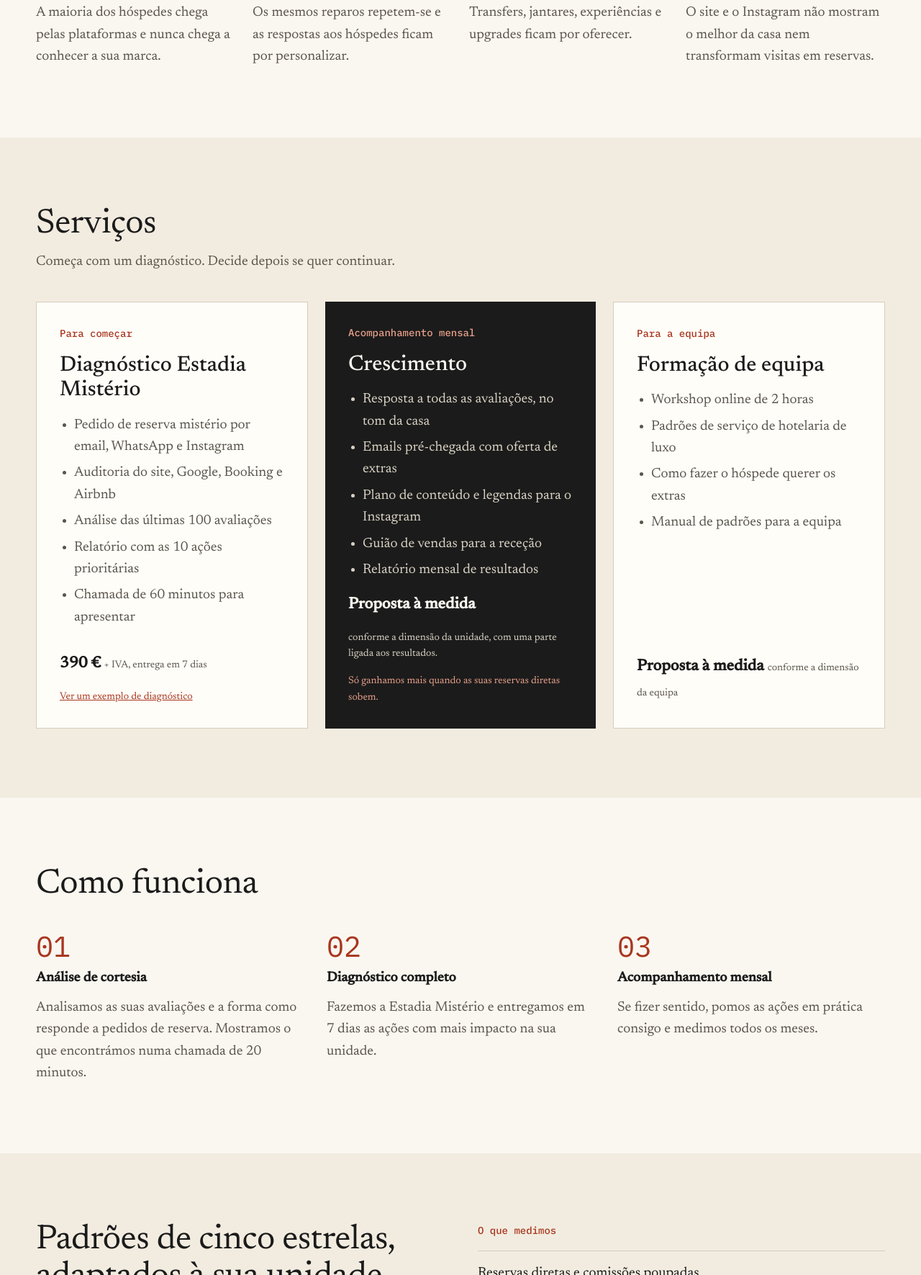
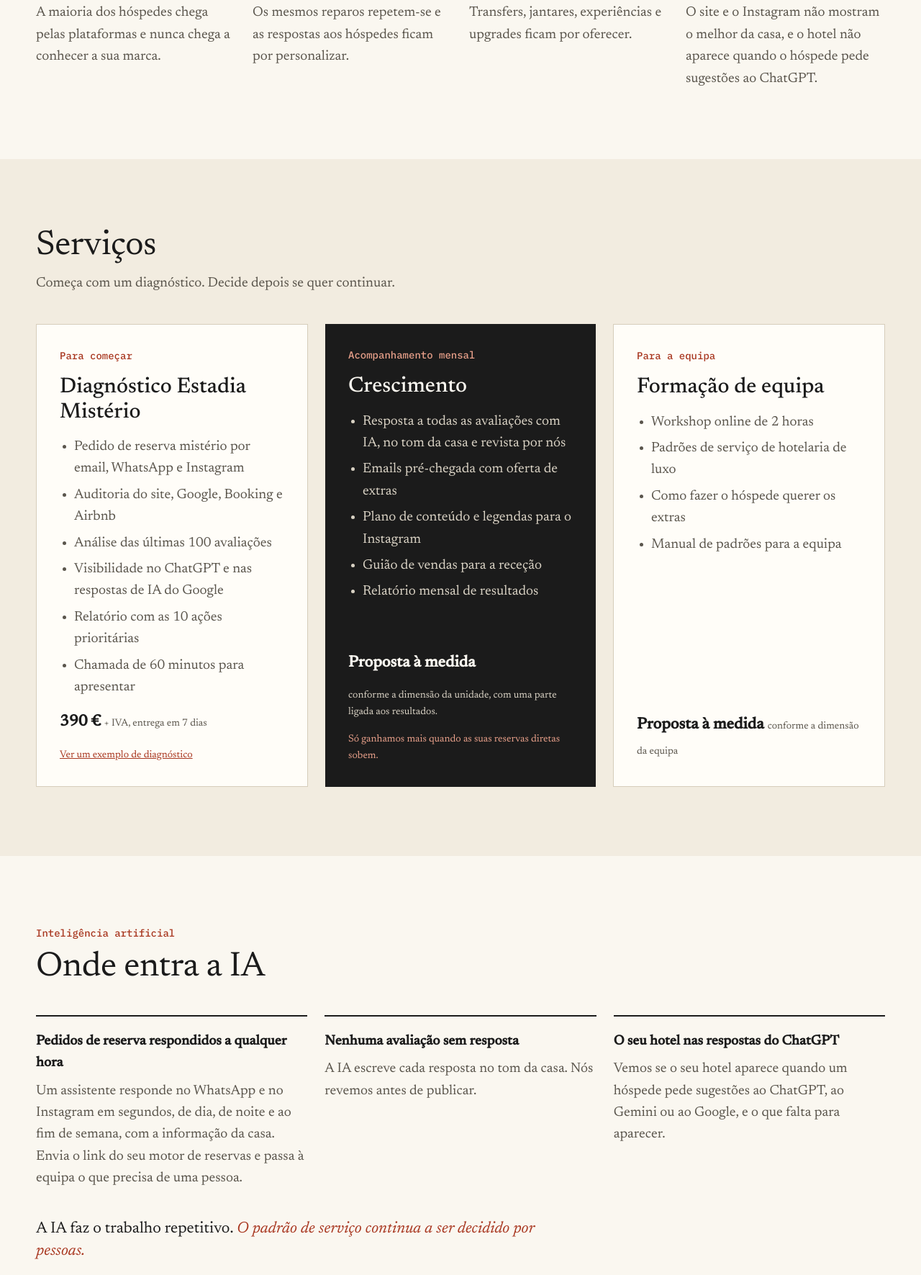
Before and after one commit to manuel2001lopes/fifthstarhospitality-site, a plain HTML site: page index.html in a window 1280 px wide. Shown: the part 1029-2800 px from the top of the page at 72% size. Drawn offline with Linux system fonts and the light colour scheme.

Commit message:
IA no site: secção "Onde entra a IA", frase de posicionamento no herói, verificação no ChatGPT no diagnóstico, respostas a avaliações com IA no Crescimento; llms.txt alinhado
Co-Authored-By: Claude Opus 5.5 <noreply@anthropic.com>
Claude-Session: https://claude.ai/code/session_01VWd8LDZzgP3CuPhnx3wzd4

```diff
--- a/index.html
+++ b/index.html
@@ -4,7 +4,7 @@
 <meta charset="utf-8">
 <meta name="viewport" content="width=device-width, initial-scale=1">
 <title>Fifth Star Hospitality | Consultoria de serviço e vendas para hotéis</title>
-<meta name="description" content="Consultoria de serviço e vendas para hotéis e alojamentos independentes. Mais reservas diretas, menos comissões e mais receita por hóspede, com padrões de hotelaria de luxo.">
+<meta name="description" content="Consultoria de serviço e vendas para hotéis e alojamentos independentes. Mais reservas diretas, menos comissões e mais receita por hóspede, com IA e padrões de hotelaria de luxo.">
 <link rel="canonical" href="https://fifthstarhospitality.com/">
 <link rel="icon" type="image/png" href="favicon.png">
 <meta property="og:type" content="website">
@@ -33,19 +33,19 @@
   "email": "fifthstarhospitality@gmail.com",
   "inLanguage": "pt-PT",
   "areaServed": { "@type": "Country", "name": "Portugal" },
-  "knowsAbout": ["reservas diretas", "gestão de avaliações", "cliente mistério", "padrões de serviço de hotelaria de luxo", "venda de extras", "alojamento local", "hotéis boutique"],
+  "knowsAbout": ["reservas diretas", "gestão de avaliações", "cliente mistério", "padrões de serviço de hotelaria de luxo", "venda de extras", "alojamento local", "hotéis boutique", "inteligência artificial para hotéis", "visibilidade em assistentes de IA"],
   "hasOfferCatalog": {
     "@type": "OfferCatalog",
     "name": "Serviços",
     "itemListElement": [
       {
         "@type": "Offer",
-        "itemOffered": { "@type": "Service", "name": "Diagnóstico Estadia Mistério", "description": "Pedido de reserva mistério por email, WhatsApp e Instagram, auditoria do site, Google, Booking e Airbnb, análise das últimas 100 avaliações, relatório com as 10 ações prioritárias e chamada de 60 minutos. Entrega em 7 dias." },
+        "itemOffered": { "@type": "Service", "name": "Diagnóstico Estadia Mistério", "description": "Pedido de reserva mistério por email, WhatsApp e Instagram, auditoria do site, Google, Booking e Airbnb, análise das últimas 100 avaliações, verificação da visibilidade no ChatGPT e nas respostas de IA do Google, relatório com as 10 ações prioritárias e chamada de 60 minutos. Entrega em 7 dias." },
         "priceSpecification": { "@type": "PriceSpecification", "price": 390, "priceCurrency": "EUR", "valueAddedTaxIncluded": false }
       },
       {
         "@type": "Offer",
-        "itemOffered": { "@type": "Service", "name": "Crescimento", "description": "Acompanhamento mensal: resposta a avaliações, emails pré-chegada com oferta de extras, conteúdo para o Instagram, guião de vendas para a receção e relatório mensal." },
+        "itemOffered": { "@type": "Service", "name": "Crescimento", "description": "Acompanhamento mensal: resposta a avaliações escrita com IA e revista pela equipa, emails pré-chegada com oferta de extras, conteúdo para o Instagram, guião de vendas para a receção e relatório mensal." },
         "priceSpecification": { "@type": "PriceSpecification", "priceCurrency": "EUR", "description": "Proposta à medida, conforme a dimensão da unidade" }
       },
       {
@@ -148,6 +148,7 @@ input:focus,button:focus,a:focus{outline:2px solid #A8361F;outline-offset:2px}
       </a>
       <nav aria-label="Principal" style="font-family: 'IBM Plex Mono', monospace; display: flex; flex-wrap: wrap; align-items: center; gap: 28px; font-size: 15px">
         <a href="#servicos" style="color: #1B1B1B; text-decoration: none">Serviços</a>
+        <a href="#ia" style="color: #1B1B1B; text-decoration: none">IA</a>
         <a href="#como-funciona" style="color: #1B1B1B; text-decoration: none">Como funciona</a>
         <a href="#perguntas" style="color: #1B1B1B; text-decoration: none">Perguntas</a>
         <a href="#contacto" style="font-family: 'IBM Plex Mono', monospace; font-size: 15px; background: #1B1B1B; color: #FAF7F0; text-decoration: none; padding: 12px 20px; border-radius: 0; font-weight: 500">Pedir análise</a>
@@ -160,7 +161,7 @@ input:focus,button:focus,a:focus{outline:2px solid #A8361F;outline-offset:2px}
       <div style="flex: 999 1 520px; min-width: 0; display: flex; flex-direction: column; gap: 28px">
         <p style="margin: 0; font-family: 'IBM Plex Mono', monospace; font-size: 14px; color: #5A554C">Consultoria de serviço e vendas para hotéis e alojamentos independentes</p>
         <h1 style="margin: 0; max-width: 820px; font-family: 'Newsreader', Georgia, serif; font-weight: 400; font-size: clamp(44px, 6vw, 80px); line-height: 1.02; letter-spacing: -0.01em">Cada hóspede pode valer mais. <em style="color: #A8361F">Nós mostramos como.</em></h1>
-        <p style="margin: 0; max-width: 600px; font-size: 21px; color: #1B1B1B">Ajudamos o seu hotel a faturar mais: mais reservas diretas, menos comissões e mais receita por hóspede, com padrões de serviço de hotelaria de luxo.</p>
+        <p style="margin: 0; max-width: 600px; font-size: 21px; color: #1B1B1B">Usamos IA e padrões de hotelaria de luxo para o seu hotel ganhar mais com cada hóspede: mais reservas diretas, menos comissões e mais receita por estadia.</p>
         <div style="display: flex; flex-wrap: wrap; align-items: center; gap: 24px; padding-top: 8px">
           <a href="#contacto" style="font-family: 'IBM Plex Mono', monospace; font-size: 15px; background: #1B1B1B; color: #FAF7F0; text-decoration: none; padding: 16px 28px; font-weight: 500">Pedir análise de cortesia</a>
           <a href="#servicos" style="font-family: 'IBM Plex Mono', monospace; font-size: 15px; color: #A8361F; text-underline-offset: 6px">Ver serviços</a>
@@ -171,6 +172,7 @@ input:focus,button:focus,a:focus{outline:2px solid #A8361F;outline-offset:2px}
         <div style="display: flex; justify-content: space-between; gap: 16px; padding: 12px 0; border-top: 1px dashed #B3AC9E"><span>Reserva mistério</span><span style="text-align: right">email, WhatsApp, Instagram</span></div>
         <div style="display: flex; justify-content: space-between; gap: 16px; padding: 12px 0; border-top: 1px dashed #B3AC9E"><span>Auditoria</span><span style="text-align: right">site, Google, Booking, Airbnb</span></div>
         <div style="display: flex; justify-content: space-between; gap: 16px; padding: 12px 0; border-top: 1px dashed #B3AC9E"><span>Avaliações lidas</span><span style="text-align: right">as últimas 100</span></div>
+        <div style="display: flex; justify-content: space-between; gap: 16px; padding: 12px 0; border-top: 1px dashed #B3AC9E"><span>Respostas de IA</span><span style="text-align: right">ChatGPT, Google</span></div>
         <div style="display: flex; justify-content: space-between; gap: 16px; padding: 12px 0; border-top: 1px dashed #B3AC9E"><span>Ações prioritárias</span><span style="text-align: right">10</span></div>
         <div style="display: flex; justify-content: space-between; gap: 16px; padding: 12px 0; border-top: 1px dashed #B3AC9E"><span>Chamada de apresentação</span><span style="text-align: right">60 min</span></div>
         <div style="display: flex; justify-content: space-between; gap: 16px; padding: 16px 0 0; border-top: 2px solid #1B1B1B; font-weight: 500"><span>Entrega</span><span style="color: #A8361F">7 dias</span></div>
@@ -196,7 +198,7 @@ input:focus,button:focus,a:focus{outline:2px solid #A8361F;outline-offset:2px}
         </div>
         <div style="flex: 1 1 240px; border-top: 2px solid #1B1B1B; padding-top: 20px">
           <h3 style="margin: 0 0 8px; font-size: 18px; font-weight: 600">Uma marca que não se vê</h3>
-          <p style="margin: 0; color: #5A554C">O site e o Instagram não mostram o melhor da casa nem transformam visitas em reservas.</p>
+          <p style="margin: 0; color: #5A554C">O site e o Instagram não mostram o melhor da casa, e o hotel não aparece quando o hóspede pede sugestões ao ChatGPT.</p>
         </div>
       </div>
     </div>
@@ -216,6 +218,7 @@ input:focus,button:focus,a:focus{outline:2px solid #A8361F;outline-offset:2px}
             <li>Pedido de reserva mistério por email, WhatsApp e Instagram</li>
             <li>Auditoria do site, Google, Booking e Airbnb</li>
             <li>Análise das últimas 100 avaliações</li>
+            <li>Visibilidade no ChatGPT e nas respostas de IA do Google</li>
             <li>Relatório com as 10 ações prioritárias</li>
             <li>Chamada de 60 minutos para apresentar</li>
           </ul>
@@ -226,7 +229,7 @@ input:focus,button:focus,a:focus{outline:2px solid #A8361F;outline-offset:2px}
           <p style="margin: 0; font-family: 'IBM Plex Mono', monospace; font-size: 14px; font-weight: 500; color: #E8A08A">Acompanhamento mensal</p>
           <h3 style="margin: 0; font-family: 'Newsreader', Georgia, serif; font-weight: 500; font-size: 30px; line-height: 1.15">Crescimento</h3>
           <ul style="margin: 0; padding-left: 20px; color: #D9D2C4; display: flex; flex-direction: column; gap: 6px">
-            <li>Resposta a todas as avaliações, no tom da casa</li>
+            <li>Resposta a todas as avaliações com IA, no tom da casa e revista por nós</li>
             <li>Emails pré-chegada com oferta de extras</li>
             <li>Plano de conteúdo e legendas para o Instagram</li>
             <li>Guião de vendas para a receção</li>
@@ -248,6 +251,30 @@ input:focus,button:focus,a:focus{outline:2px solid #A8361F;outline-offset:2px}
           <p style="margin: auto 0 0; font-size: 22px; font-weight: 600">Proposta à medida <span style="font-size: 14px; font-weight: 400; color: #5A554C">conforme a dimensão da equipa</span></p>
         </div>
       </div>
+    </div>
+  </section>
+
+  <section id="ia" style="background: #FAF7F0; border-bottom: 1px solid #D6CDBB">
+    <div style="max-width: 1180px; margin: 0 auto; padding: 96px 24px; display: flex; flex-direction: column; gap: 40px">
+      <div style="display: flex; flex-direction: column; gap: 12px">
+        <p style="margin: 0; font-family: 'IBM Plex Mono', monospace; font-size: 14px; font-weight: 500; color: #A8361F">Inteligência artificial</p>
+        <h2 style="margin: 0; font-family: 'Newsreader', Georgia, serif; font-weight: 400; font-size: 48px; line-height: 1.05; letter-spacing: -0.01em">Onde entra a IA</h2>
+      </div>
+      <div style="display: flex; flex-wrap: wrap; gap: 24px">
+        <div style="flex: 1 1 280px; border-top: 2px solid #1B1B1B; padding-top: 20px">
+          <h3 style="margin: 0 0 8px; font-size: 19px; font-weight: 600">Pedidos de reserva respondidos a qualquer hora</h3>
+          <p style="margin: 0; color: #5A554C">Um assistente responde no WhatsApp e no Instagram em segundos, de dia, de noite e ao fim de semana, com a informação da casa. Envia o link do seu motor de reservas e passa à equipa o que precisa de uma pessoa.</p>
+        </div>
+        <div style="flex: 1 1 280px; border-top: 2px solid #1B1B1B; padding-top: 20px">
+          <h3 style="margin: 0 0 8px; font-size: 19px; font-weight: 600">Nenhuma avaliação sem resposta</h3>
+          <p style="margin: 0; color: #5A554C">A IA escreve cada resposta no tom da casa. Nós revemos antes de publicar.</p>
+        </div>
+        <div style="flex: 1 1 280px; border-top: 2px solid #1B1B1B; padding-top: 20px">
+          <h3 style="margin: 0 0 8px; font-size: 19px; font-weight: 600">O seu hotel nas respostas do ChatGPT</h3>
+          <p style="margin: 0; color: #5A554C">Vemos se o seu hotel aparece quando um hóspede pede sugestões ao ChatGPT, ao Gemini ou ao Google, e o que falta para aparecer.</p>
+        </div>
+      </div>
+      <p style="margin: 0; max-width: 760px; font-size: 22px; line-height: 1.4">A IA faz o trabalho repetitivo. <em style="color: #A8361F">O padrão de serviço continua a ser decidido por pessoas.</em></p>
     </div>
   </section>
 
```
Also changed, not shown: llms.txt.
